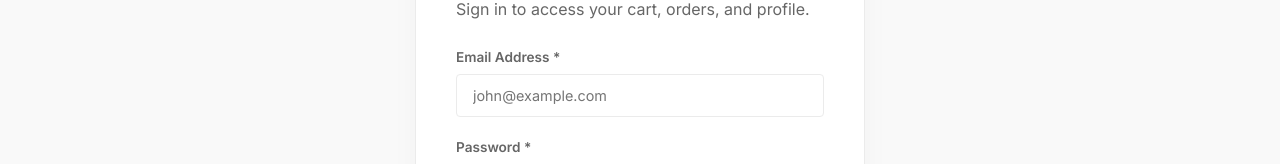
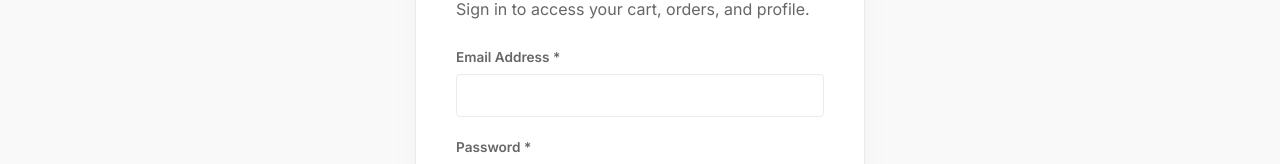
Before and after one commit to Vishesh07s/FloraCraft, a React (Vite) app in the folder frontend/: page /login in a window 1280 px wide. Shown: the part 345-509 px from the top of the page. Built offline with nearby package versions, Linux system fonts and the light colour scheme; no server answers; a web font is replaced by a local one.

Commit message:
removed placeholder from input fields

```diff
--- a/frontend/src/pages/Login.jsx
+++ b/frontend/src/pages/Login.jsx
@@ -101,7 +101,6 @@ export default function Login() {
             <input
               id="auth-email"
               type="email"
-              placeholder="john@example.com"
               value={email}
               onChange={(e) => setEmail(e.target.value)}
               required
```
